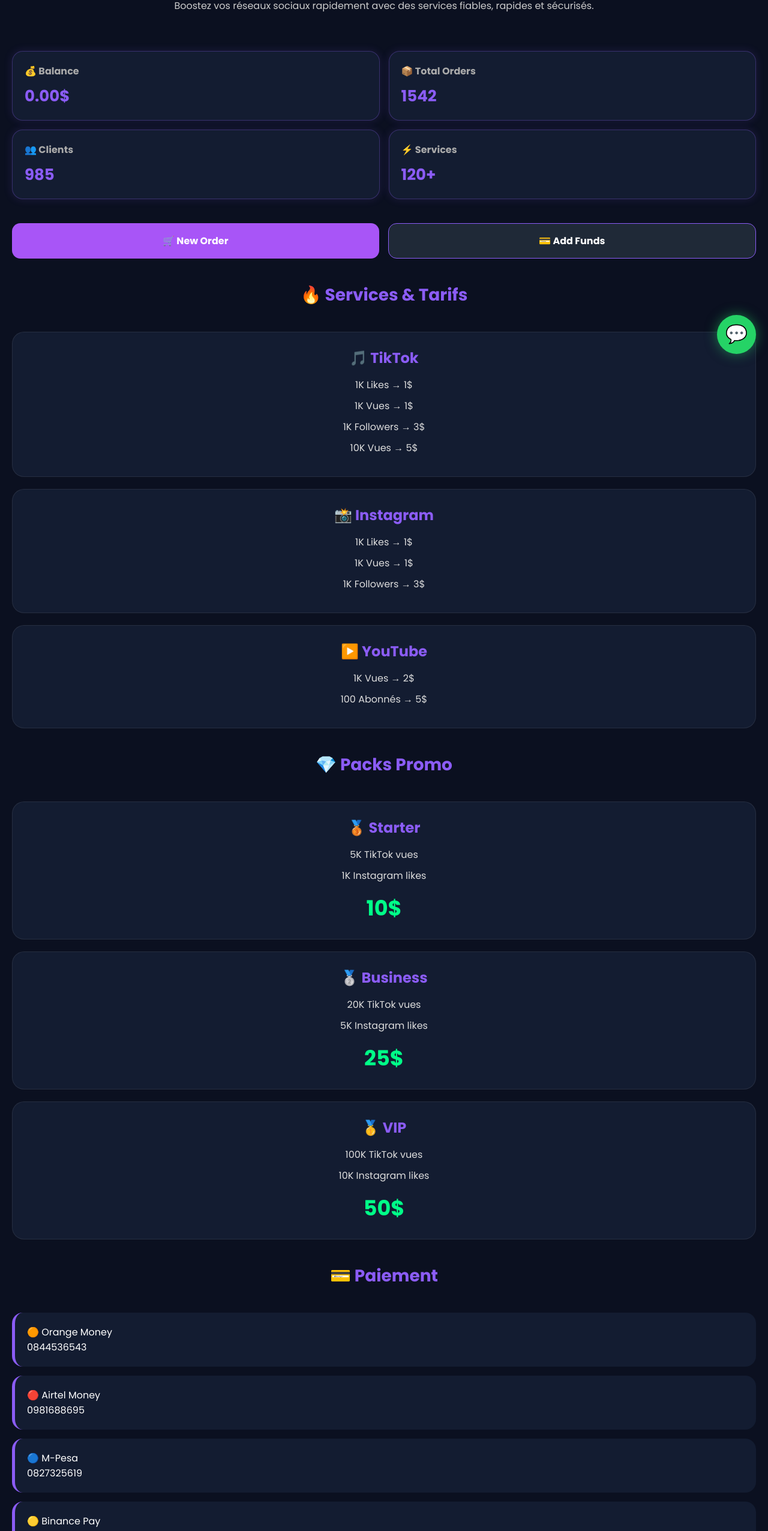
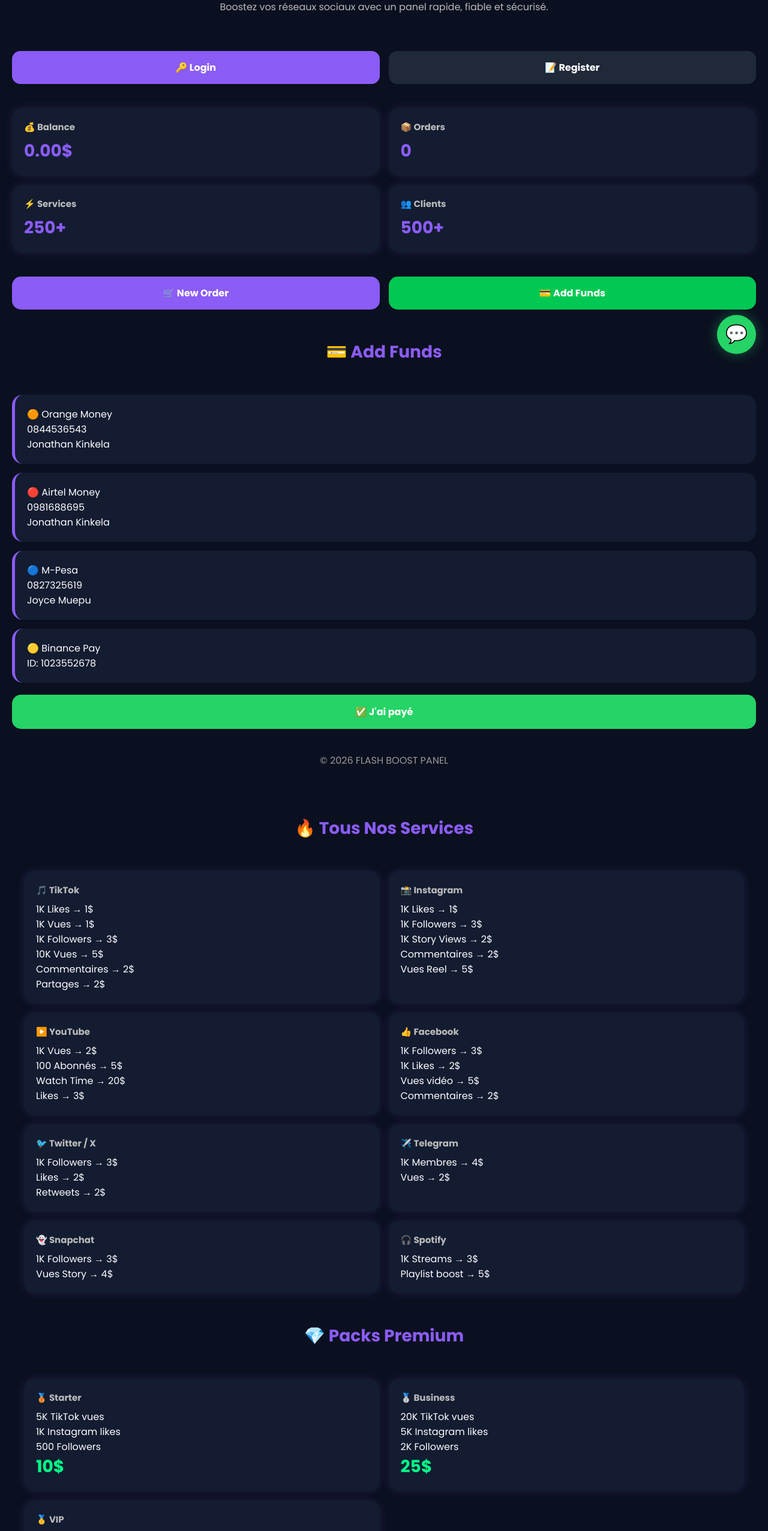
Before and after one commit to flashboost-dot/Flashboostsmm, a plain HTML site: page index.html in a window 1280 px wide. Shown: the part 190-2742 px from the top of the page at 60% size. Drawn offline with Linux system fonts and the light colour scheme.

Commit message:
Update index.html

```diff
--- a/index.html
+++ b/index.html
@@ -4,8 +4,7 @@
 <meta charset="UTF-8">
 <meta name="viewport" content="width=device-width, initial-scale=1.0">
 <title>FLASH BOOST PANEL</title>
-
-<link href="https://fonts.googleapis.com/css2?family=Poppins:wght@300;400;600;700&display=swap" rel="stylesheet">
+<link href="https://fonts.googleapis.com/css2?family=Poppins:wght@300;400;500;600;700&display=swap" rel="stylesheet">
 
 <style>
 *{
@@ -17,19 +16,19 @@
 
 body{
 background:#0b1020;
-color:#fff;
+color:white;
 }
 
 header{
+background:#111827;
+padding:18px 20px;
 display:flex;
 justify-content:space-between;
 align-items:center;
-padding:20px;
-background:#111827;
 position:sticky;
 top:0;
-z-index:1000;
-box-shadow:0 0 15px rgba(0,0,0,.4);
+z-index:999;
+box-shadow:0 0 20px rgba(0,0,0,.3);
 }
 
 .logo{
@@ -40,7 +39,6 @@
 
 .menu{
 font-size:30px;
-cursor:pointer;
 }
 
 .hero{
@@ -49,7 +47,7 @@
 }
 
 .hero h1{
-font-size:34px;
+font-size:38px;
 margin-bottom:10px;
 }
 
@@ -58,8 +56,35 @@
 }
 
 .hero p{
-color:#ccc;
-line-height:1.8;
+color:#bbb;
+line-height:1.7;
+}
+
+.auth{
+display:flex;
+gap:15px;
+padding:20px;
+}
+
+.auth button{
+flex:1;
+padding:15px;
+border:none;
+border-radius:14px;
+font-weight:bold;
+font-size:16px;
+cursor:pointer;
+}
+
+.login{
+background:#8b5cf6;
+color:white;
+}
+
+.register{
+background:#1f2937;
+border:1px solid #8b5cf6;
+color:white;
 }
 
 .dashboard{
@@ -69,22 +94,21 @@
 padding:20px;
 }
 
-.box{
+.card{
 background:#131c31;
 padding:20px;
 border-radius:18px;
-border:1px solid rgba(139,92,246,.3);
 box-shadow:0 0 15px rgba(139,92,246,.15);
 }
 
-.box h3{
-font-size:16px;
-color:#aaa;
-margin-bottom:10px;
+.card h3{
+font-size:15px;
+color:#bbb;
+margin-bottom:8px;
 }
 
-.box h2{
-font-size:26px;
+.card h2{
+font-size:28px;
 color:#8b5cf6;
 }
 
@@ -96,75 +120,53 @@
 
 .btn{
 flex:1;
-padding:16px;
+padding:15px;
 border:none;
-border-radius:14px;
+border-radius:15px;
 font-size:16px;
 font-weight:bold;
 cursor:pointer;
 }
 
 .order{
-background:#a855f7;
+background:#8b5cf6;
 color:white;
 }
 
 .funds{
-background:#1f2937;
+background:#00c853;
 color:white;
-border:1px solid #8b5cf6;
 }
 
-.title{
+.section-title{
 font-size:28px;
 text-align:center;
-margin:20px 0;
+margin:30px 0;
 color:#8b5cf6;
-}
-
-.cards{
-display:grid;
-grid-template-columns:1fr;
-gap:20px;
-padding:20px;
-}
-
-.card{
-background:#131c31;
-padding:25px;
-border-radius:20px;
-text-align:center;
-border:1px solid rgba(255,255,255,.08);
-}
-
-.card h3{
-margin-bottom:15px;
-font-size:24px;
-color:#8b5cf6;
-}
-
-.card p{
-margin:10px 0;
-color:#ddd;
-}
-
-.pack-price{
-font-size:35px;
-color:#00ff88;
-font-weight:bold;
-margin-top:15px;
 }
 
 .payment{
 padding:20px;
 }
 
-.pay-box{
+.pay-card{
 background:#131c31;
 padding:20px;
+border-radius:18px;
 margin-bottom:15px;
-border-radius:18px;
 border-left:5px solid #8b5cf6;
+}
+
+.pay-btn{
+display:block;
+background:#25D366;
+padding:16px;
+text-align:center;
+text-decoration:none;
+font-weight:bold;
+border-radius:15px;
+color:white;
+margin-top:20px;
 }
 
 .whatsapp{
@@ -179,15 +181,21 @@
 justify-content:center;
 align-items:center;
 font-size:30px;
+color:white;
 text-decoration:none;
-color:white;
-box-shadow:0 0 20px rgba(37,211,102,.5);
+box-shadow:0 0 20px rgba(37,211,102,.4);
 }
 
 footer{
+padding:20px;
 text-align:center;
-padding:20px;
-color:#888;
+color:#999;
+}
+
+@media(max-width:768px){
+.dashboard{
+grid-template-columns:1fr 1fr;
+}
 }
 </style>
 </head>
@@ -201,32 +209,38 @@
 
 <section class="hero">
 <h1>🚀 FLASH BOOST <span>PANEL</span></h1>
+
 <p>
-Boostez vos réseaux sociaux rapidement avec des services fiables,
-rapides et sécurisés.
+Boostez vos réseaux sociaux avec un panel rapide,
+fiable et sécurisé.
 </p>
 </section>
 
+<div class="auth">
+<button class="login">🔑 Login</button>
+<button class="register">📝 Register</button>
+</div>
+
 <section class="dashboard">
 
-<div class="box">
+<div class="card">
 <h3>💰 Balance</h3>
 <h2>0.00$</h2>
 </div>
 
-<div class="box">
-<h3>📦 Total Orders</h3>
-<h2>1542</h2>
+<div class="card">
+<h3>📦 Orders</h3>
+<h2>0</h2>
 </div>
 
-<div class="box">
-<h3>👥 Clients</h3>
-<h2>985</h2>
+<div class="card">
+<h3>⚡ Services</h3>
+<h2>250+</h2>
 </div>
 
-<div class="box">
-<h3>⚡ Services</h3>
-<h2>120+</h2>
+<div class="card">
+<h3>👥 Clients</h3>
+<h2>500+</h2>
 </div>
 
 </section>
@@ -236,83 +250,37 @@
 <button class="btn funds">💳 Add Funds</button>
 </div>
 
-<h2 class="title">🔥 Services & Tarifs</h2>
-
-<section class="cards">
-
-<div class="card">
-<h3>🎵 TikTok</h3>
-<p>1K Likes → 1$</p>
-<p>1K Vues → 1$</p>
-<p>1K Followers → 3$</p>
-<p>10K Vues → 5$</p>
-</div>
-
-<div class="card">
-<h3>📸 Instagram</h3>
-<p>1K Likes → 1$</p>
-<p>1K Vues → 1$</p>
-<p>1K Followers → 3$</p>
-</div>
-
-<div class="card">
-<h3>▶️ YouTube</h3>
-<p>1K Vues → 2$</p>
-<p>100 Abonnés → 5$</p>
-</div>
-
-</section>
-
-<h2 class="title">💎 Packs Promo</h2>
-
-<section class="cards">
-
-<div class="card">
-<h3>🥉 Starter</h3>
-<p>5K TikTok vues</p>
-<p>1K Instagram likes</p>
-<div class="pack-price">10$</div>
-</div>
-
-<div class="card">
-<h3>🥈 Business</h3>
-<p>20K TikTok vues</p>
-<p>5K Instagram likes</p>
-<div class="pack-price">25$</div>
-</div>
-
-<div class="card">
-<h3>🥇 VIP</h3>
-<p>100K TikTok vues</p>
-<p>10K Instagram likes</p>
-<div class="pack-price">50$</div>
-</div>
-
-</section>
-
-<h2 class="title">💳 Paiement</h2>
+<h2 class="section-title">💳 Add Funds</h2>
 
 <section class="payment">
 
-<div class="pay-box">
+<div class="pay-card">
 🟠 Orange Money<br>
-0844536543
+0844536543<br>
+Jonathan Kinkela
 </div>
 
-<div class="pay-box">
+<div class="pay-card">
 🔴 Airtel Money<br>
-0981688695
+0981688695<br>
+Jonathan Kinkela
 </div>
 
-<div class="pay-box">
+<div class="pay-card">
 🔵 M-Pesa<br>
-0827325619
+0827325619<br>
+Joyce Muepu
 </div>
 
-<div class="pay-box">
+<div class="pay-card">
 🟡 Binance Pay<br>
-ID : 1023552678
+ID: 1023552678
 </div>
+
+<a class="pay-btn"
+href="https://wa.me/243844536543?text=Bonjour%20FLASH%20BOOST,%20j’ai%20effectué%20un%20paiement.%20Nom:%20____%20Montant:%20____%20Méthode:%20Orange/Airtel/M-Pesa.%20Je%20joins%20la%20capture.">
+✅ J'ai payé
+</a>
 
 </section>
 
@@ -325,4 +293,168 @@
 </a>
 
 </body>
-  </html>
+</html><section style="padding:30px 20px;">
+
+<h2 class="section-title">🔥 Tous Nos Services</h2>
+
+<div class="dashboard">
+
+<div class="card">
+<h3>🎵 TikTok</h3>
+<p>1K Likes → 1$</p>
+<p>1K Vues → 1$</p>
+<p>1K Followers → 3$</p>
+<p>10K Vues → 5$</p>
+<p>Commentaires → 2$</p>
+<p>Partages → 2$</p>
+</div>
+
+<div class="card">
+<h3>📸 Instagram</h3>
+<p>1K Likes → 1$</p>
+<p>1K Followers → 3$</p>
+<p>1K Story Views → 2$</p>
+<p>Commentaires → 2$</p>
+<p>Vues Reel → 5$</p>
+</div>
+
+<div class="card">
+<h3>▶️ YouTube</h3>
+<p>1K Vues → 2$</p>
+<p>100 Abonnés → 5$</p>
+<p>Watch Time → 20$</p>
+<p>Likes → 3$</p>
+</div>
+
+<div class="card">
+<h3>👍 Facebook</h3>
+<p>1K Followers → 3$</p>
+<p>1K Likes → 2$</p>
+<p>Vues vidéo → 5$</p>
+<p>Commentaires → 2$</p>
+</div>
+
+<div class="card">
+<h3>🐦 Twitter / X</h3>
+<p>1K Followers → 3$</p>
+<p>Likes → 2$</p>
+<p>Retweets → 2$</p>
+</div>
+
+<div class="card">
+<h3>✈️ Telegram</h3>
+<p>1K Membres → 4$</p>
+<p>Vues → 2$</p>
+</div>
+
+<div class="card">
+<h3>👻 Snapchat</h3>
+<p>1K Followers → 3$</p>
+<p>Vues Story → 4$</p>
+</div>
+
+<div class="card">
+<h3>🎧 Spotify</h3>
+<p>1K Streams → 3$</p>
+<p>Playlist boost → 5$</p>
+</div>
+
+</div>
+
+<h2 class="section-title">💎 Packs Premium</h2>
+
+<div class="dashboard">
+
+<div class="card">
+<h3>🥉 Starter</h3>
+<p>5K TikTok vues</p>
+<p>1K Instagram likes</p>
+<p>500 Followers</p>
+<h2 style="color:#00ff88;">10$</h2>
+</div>
+
+<div class="card">
+<h3>🥈 Business</h3>
+<p>20K TikTok vues</p>
+<p>5K Instagram likes</p>
+<p>2K Followers</p>
+<h2 style="color:#00ff88;">25$</h2>
+</div>
+
+<div class="card">
+<h3>🥇 VIP</h3>
+<p>100K TikTok vues</p>
+<p>10K Instagram likes</p>
+<p>5K Followers</p>
+<h2 style="color:#00ff88;">50$</h2>
+</div>
+
+</div>
+
+<h2 class="section-title">💰 Guide de Monétisation</h2>
+
+<div class="card" style="margin-bottom:20px;">
+<h3>🎵 TikTok</h3>
+<p>Publiez chaque jour</p>
+<p>Faites des vidéos longues</p>
+<p>Utilisez les tendances</p>
+</div>
+
+<div class="card" style="margin-bottom:20px;">
+<h3>▶️ YouTube</h3>
+<p>1000 abonnés minimum</p>
+<p>4000 heures watch time</p>
+<p>Contenu original recommandé</p>
+</div>
+
+<div class="card">
+<h3>📸 Instagram</h3>
+<p>Collaboration marque</p>
+<p>Pages business</p>
+<p>Reels réguliers</p>
+</div>
+
+<h2 class="section-title">🔒 Sécurité Compte</h2>
+
+<div class="dashboard">
+
+<div class="card">
+<h3>🔐 Protection compte</h3>
+<p>Activation 2FA</p>
+<p>Sécurité email</p>
+<p>Conseils anti-piratage</p>
+</div>
+
+<div class="card">
+<h3>🛡️ Assistance récupération</h3>
+<p>Aide récupération compte</p>
+<p>Support sécurité</p>
+</div>
+
+</div>
+
+<h2 class="section-title">📢 Services Sponsorisés</h2>
+
+<div class="dashboard">
+
+<div class="card">
+<h3>📈 Promotion TikTok</h3>
+<p>Boost visibilité</p>
+<p>Public ciblé</p>
+</div>
+
+<div class="card">
+<h3>🔥 Promotion Instagram</h3>
+<p>Boost Reel</p>
+<p>Audience ciblée</p>
+</div>
+
+<div class="card">
+<h3>💼 Promotion Business</h3>
+<p>Facebook Ads assistance</p>
+<p>Growth marketing</p>
+</div>
+
+</div>
+
+</section>
```
